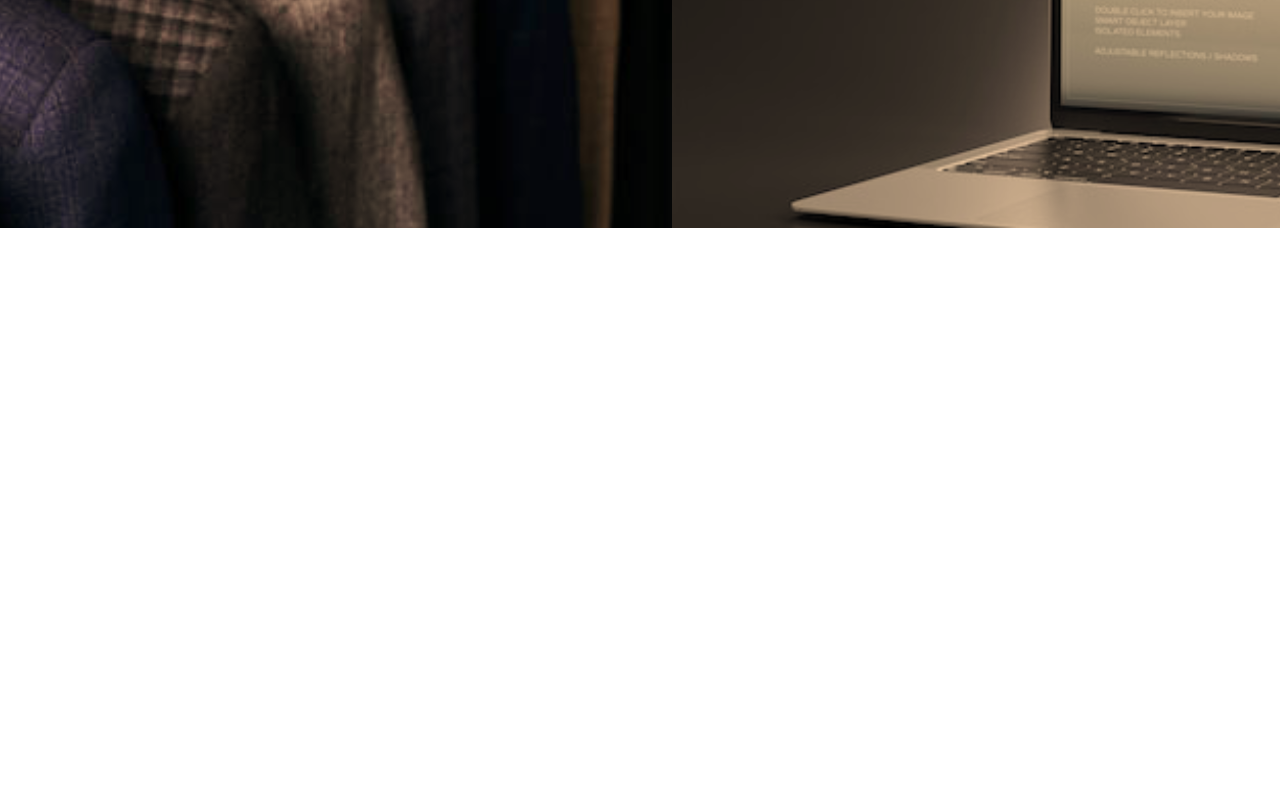
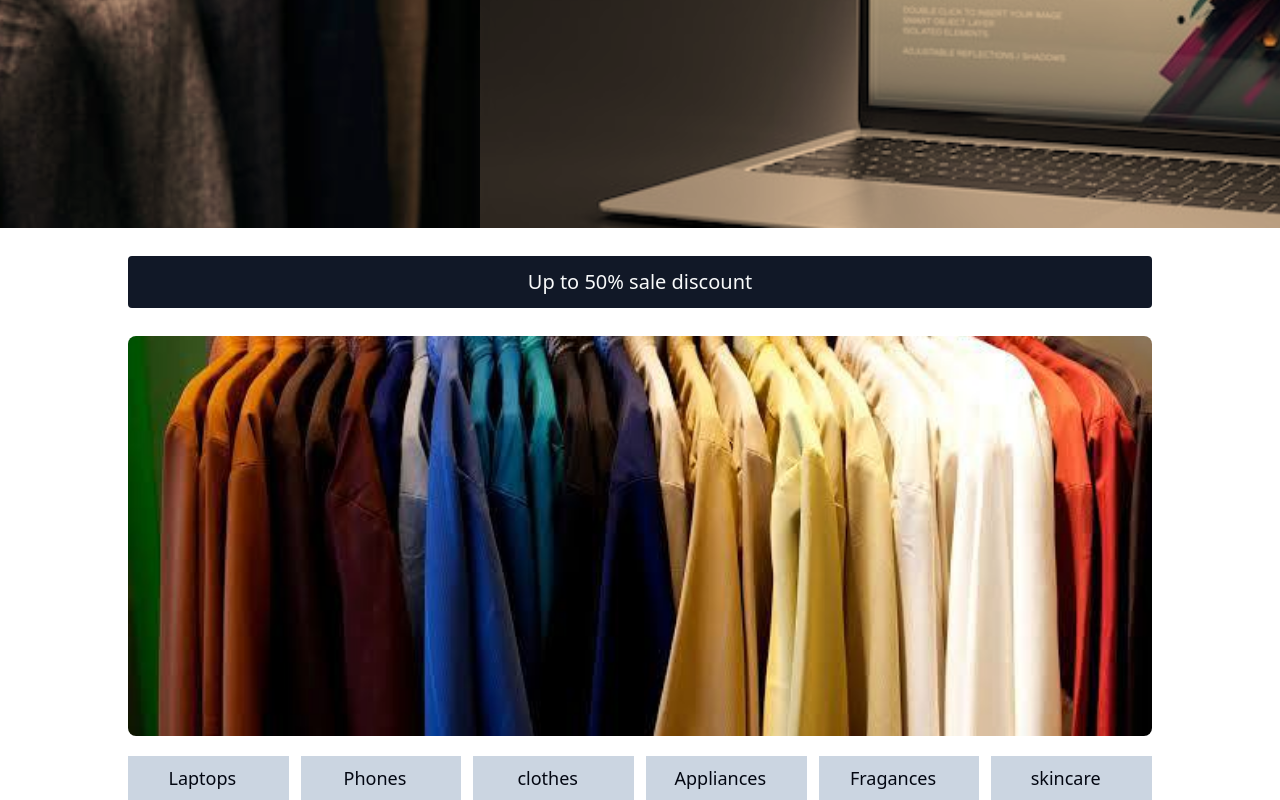
Before and after one commit to Emiraell/ecommerce_web_store, a React (Vite) app: page / in a window 1280 px wide. Shown: the part 396-1196 px from the top of the page. Before the commit the page ends 800 px from the top, so only its background shows below. Built offline with nearby package versions, Linux system fonts and the light colour scheme.

Commit message:
add:nav buttons

```diff
--- /dev/null
+++ b/src/components/NavButtons.tsx
@@ -0,0 +1,37 @@
+import clothes from "../assets/clothes.jpg";
+export default function NavButtons() {
+  const goods: string[] = [
+    "Laptops",
+    "Phones",
+    "clothes",
+    "Appliances",
+    "Fragances",
+    "skincare",
+  ];
+
+  return (
+    <div className=" w-[80%] m-auto">
+      <div className="">
+        <p className="text-center text-gray-50 p-3 my-7 rounded text-lg md:text-xl bg-gray-900 w-full m-auto">
+          Up to 50% sale discount
+        </p>
+
+        <div>
+          <img
+            src={clothes}
+            alt="clothes"
+            className=" object-cover w-full h-[30vh] lg:h-[50vh] rounded-lg"
+          />
+        </div>
+      </div>
+      <div className=" grid gap-3 grid-cols-3 md:grid-cols-6 md:text-lg mt-5">
+        {goods.map((good) => (
+          <button className=" bg-slate-300 text-gray-950 p-2 pr-5" key={good}>
+            {good}
+          </button>
+        ))}
+      </div>
+      <div></div>
+    </div>
+  );
+}
--- a/src/components/slider/Carousel.tsx
+++ b/src/components/slider/Carousel.tsx
@@ -3,6 +3,10 @@ import "slick-carousel/slick/slick-theme.css";
 import Slider from "react-slick";
 import styles from "./Slider.module.css";
 
+interface data {
+  image: string;
+  description: string;
+}
 export default function Carousel() {
   let settings = {
     dots: true,
@@ -15,7 +19,7 @@ export default function Carousel() {
     pauseOnHover: true,
     cssEase: "linear",
   };
-  const datas = [
+  const datas: data[] = [
     {
       image: styles.imageOne,
       description: "Style your way to the top",
@@ -30,14 +34,14 @@ export default function Carousel() {
     },
   ];
   return (
-    <div>
-      <Slider {...settings} className=" overflow-hidden">
+    <div className="  m-auto w-[100%] overflow-auto">
+      <Slider {...settings} className="overflow-hidden">
         {datas.map((data, index) => (
           <div
             key={index}
             className={`h-[45vh] md:h-[50vh] lg:h-[60vh] ${data.image} bg-orange-200 bg-blend-multiply relative bg-no-repeat bg-cover bg-center`}
           >
-            <p className=" text-gray-100 text-center font-bold tracking-wider text-xl md:text-2xl lg:text-3xl">
+            <p className=" pt-5 text-gray-100 text-center font-bold tracking-wider text-xl md:text-2xl lg:text-3xl">
               {data.description}
             </p>
           </div>
--- a/src/pages/Home.tsx
+++ b/src/pages/Home.tsx
@@ -1,9 +1,10 @@
+import NavButtons from "../components/NavButtons";
 import Carousel from "../components/slider/Carousel";
-
 export default function Home() {
   return (
-    <div className=" text-red-400 pt-36">
+    <div className="  pt-36">
       <Carousel />
+      <NavButtons />
     </div>
   );
 }
```
Also changed, not shown: src/assets/clothes.jpg (added).
